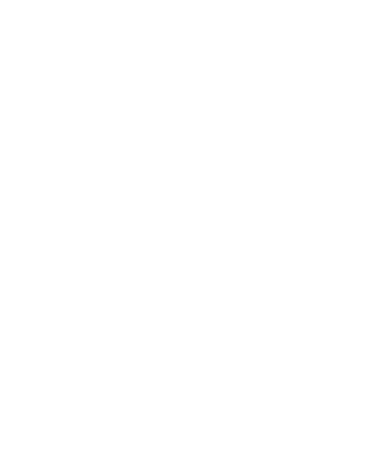
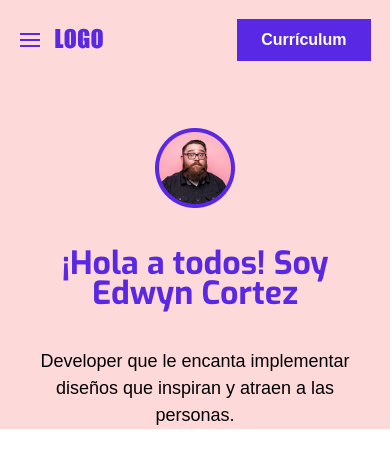
Before and after one commit to devfuentes/portafolio-edwyn, a plain HTML site: page index.html in a window 390 px wide. Drawn offline with Linux system fonts and the light colour scheme; files that its build step writes are made by us from their sources; a web font is replaced by a local one.

Commit message:
Diseno de header version mobile first

```diff
--- a/index.html
+++ b/index.html
@@ -10,7 +10,41 @@
       href="https://fonts.googleapis.com/css2?family=Cantarell:wght@400;700&family=Exo:wght@700&display=swap"
       rel="stylesheet"
     />
-    <link rel="stylesheet" href="assets/css/style.css" />
+    <link rel="stylesheet" href="styles/main.css" />
   </head>
-  <body></body>
+  <body>
+    <header>
+      <div class="nav">
+        <div class="nav__info">
+          <img
+            src="assets/icons/menu.svg"
+            alt="Icono menú"
+            title="icono menú"
+          />
+          <a href="#">
+            <img
+              src="assets/img/logo.svg"
+              alt="Logotipo Edwyn Cortez"
+              title="Logotipo Edwyn Cortez"
+              class="nav__logo"
+            />
+          </a>
+        </div>
+        <a class="button" href="">Currículum</a>
+      </div>
+
+      <div class="header-info">
+        <img
+          class="header-info__image"
+          src="assets/img/edwyn.png"
+          alt="Foto Edwyn Cortez"
+        />
+        <h1 class="header-info__title">¡Hola a todos! Soy Edwyn Cortez</h1>
+        <p class="header-info__bio">
+          Developer que le encanta implementar diseños que inspiran y atraen a
+          las personas.
+        </p>
+      </div>
+    </header>
+  </body>
 </html>
--- a/styles/sass/base/_typography.scss
+++ b/styles/sass/base/_typography.scss
@@ -1,4 +1,4 @@
 html {
-  font-family: "Cantarell", sans-serif;
+  font-family: $primary-font;
   font-size: 62.5%;
 }
--- /dev/null
+++ b/styles/sass/components/_buttons.scss
@@ -0,0 +1,8 @@
+.button {
+  font-size: 1.6rem;
+  color: $white;
+  text-decoration: none;
+  background-color: $primary;
+  padding: 12px 24px;
+  font-weight: 700;
+}
--- /dev/null
+++ b/styles/sass/components/_header.scss
@@ -0,0 +1,35 @@
+header {
+  width: 100%;
+  min-width: 320px;
+  background-color: $secondary;
+
+  & .header-info {
+    margin: 48px auto 0 auto;
+    width: 90%;
+    display: flex;
+    flex-direction: column;
+    align-items: center;
+    text-align: center;
+
+    & .header-info__image {
+      width: 80px;
+      height: 80px;
+      margin-bottom: 40px;
+    }
+
+    & .header-info__title {
+      font-family: $secondary-font;
+      color: $primary;
+      font-size: 3.2rem;
+      line-height: 3rem;
+      margin: 0 0 40px 0;
+    }
+
+    & .header-info__bio {
+      margin: 0;
+      font-size: 1.8rem;
+      font-weight: 400;
+      line-height: 2.7rem;
+    }
+  }
+}
--- a/styles/sass/components/_navbar.scss
+++ b/styles/sass/components/_navbar.scss
@@ -0,0 +1,18 @@
+.nav {
+  width: 90%;
+  display: flex;
+  justify-content: space-between;
+  align-items: center;
+  margin: 0 auto;
+  // padding: 1.6rem 0 0 0;
+  height: 80px;
+
+  & &__info {
+    display: flex;
+    align-items: center;
+  }
+
+  & &__logo {
+    margin-left: 15px;
+  }
+}
--- a/styles/sass/main.scss
+++ b/styles/sass/main.scss
@@ -1,5 +1,10 @@
+// UTILS
+@import "utils/variables";
 // BASE
 @import "base/normalize";
 @import "base/typography";
-// UTILS
-@import "utils/variables";
+
+// COMPONENTS
+@import "components/header";
+@import "components/navbar";
+@import "components/buttons";
--- a/styles/sass/utils/_variables.scss
+++ b/styles/sass/utils/_variables.scss
@@ -3,3 +3,6 @@ $black: #000000;
 $primary: #5928e5;
 $secondary: #fed9da;
 $white: #ffffff;
+// FONTS
+$primary-font: "Cantarell", sans-serif;
+$secondary-font: "Exo", sans-serif;
```
Also changed, not shown: styles/main.css (added), styles/sass/main.css (added), styles/style.css (deleted), 1 other file.
